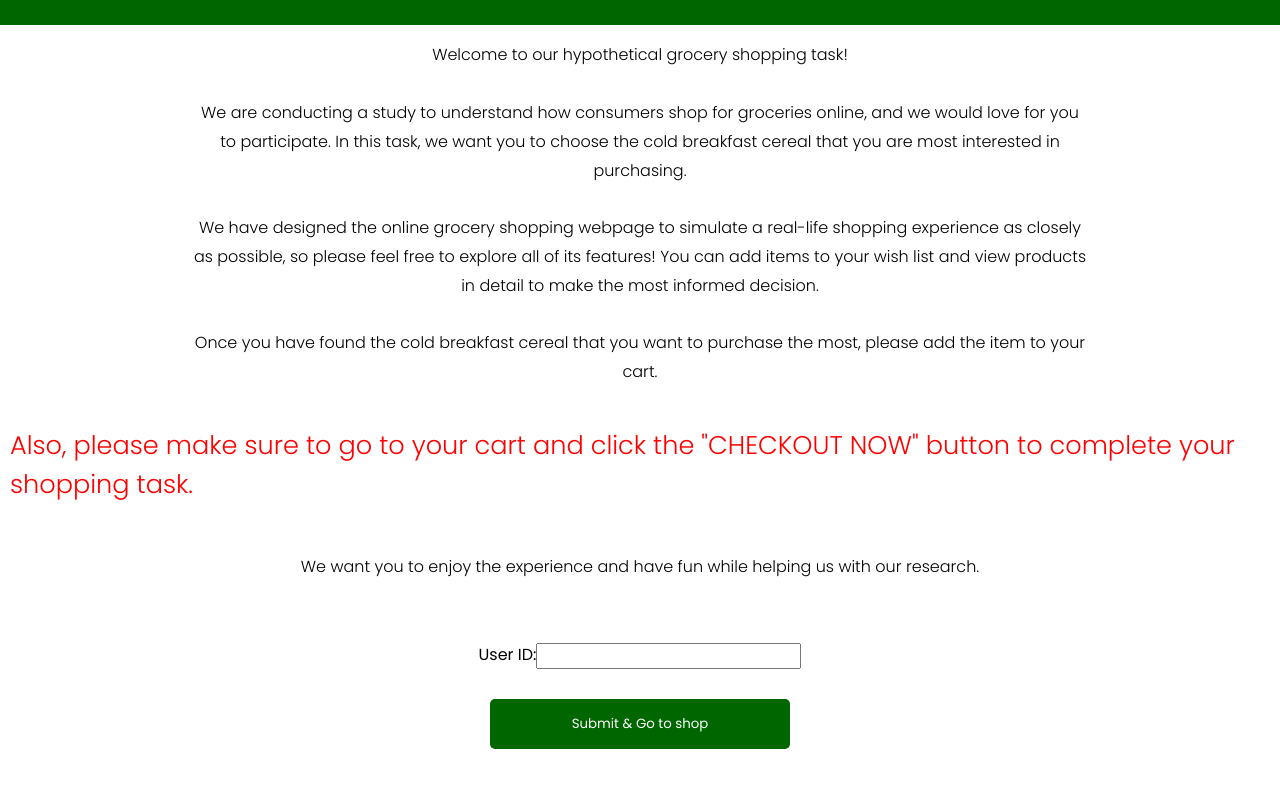
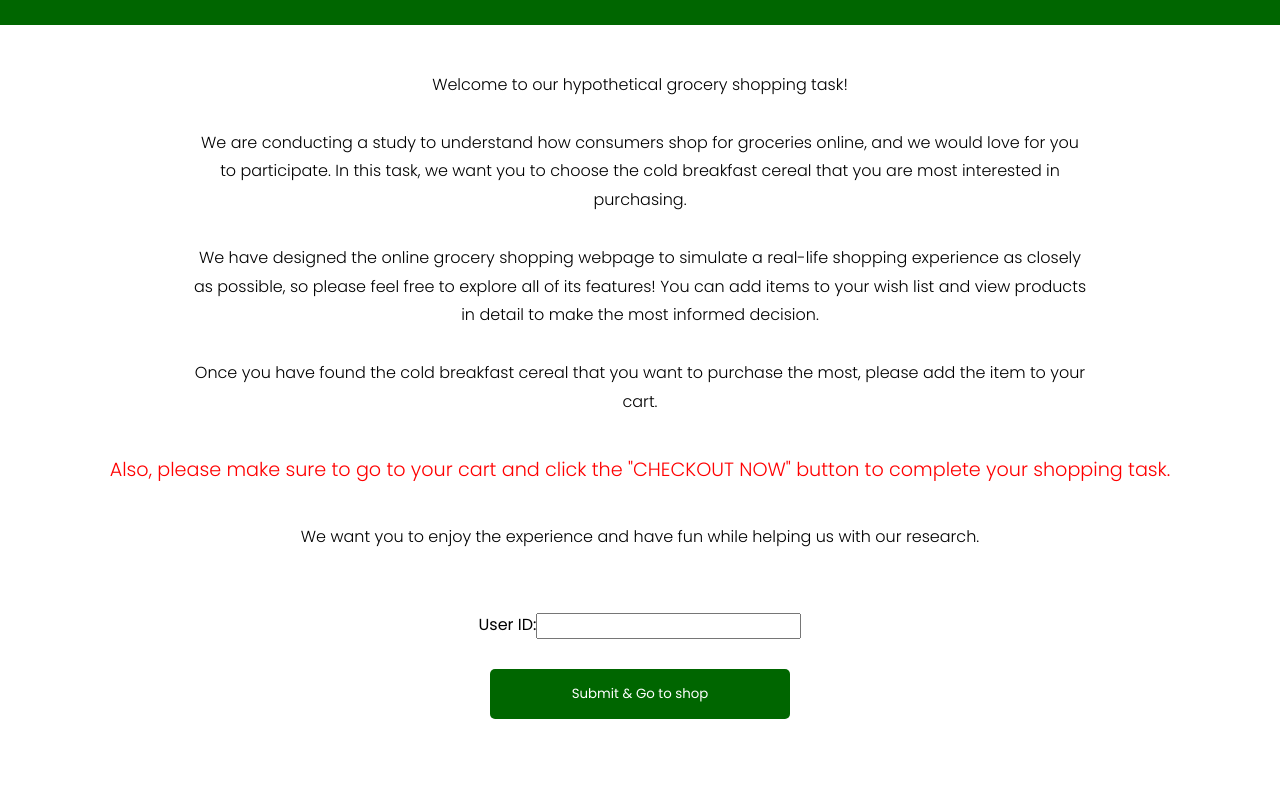
Before and after one commit to tadadaeun/artificial-shop, a React (Create React App) app: page / in a window 1280 px wide. Shown: the top 788 px of the page. Built offline with nearby package versions, Linux system fonts and the light colour scheme; no server answers.

Commit message:
20240225_introtext_highlightupdate

```diff
--- a/src/pages/IntroPage.jsx
+++ b/src/pages/IntroPage.jsx
@@ -101,7 +101,7 @@ const Button = styled.button`
 
 const HighlightText = styled.div`
   font-weight: 300;
-  font-size: 1.6rem;
+  font-size: 1.2rem;
   color: red;
   margin: 10px;
 `;
```
